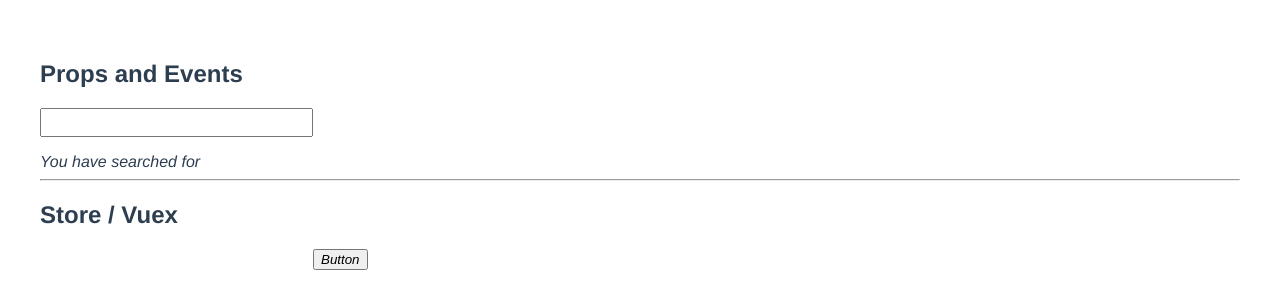
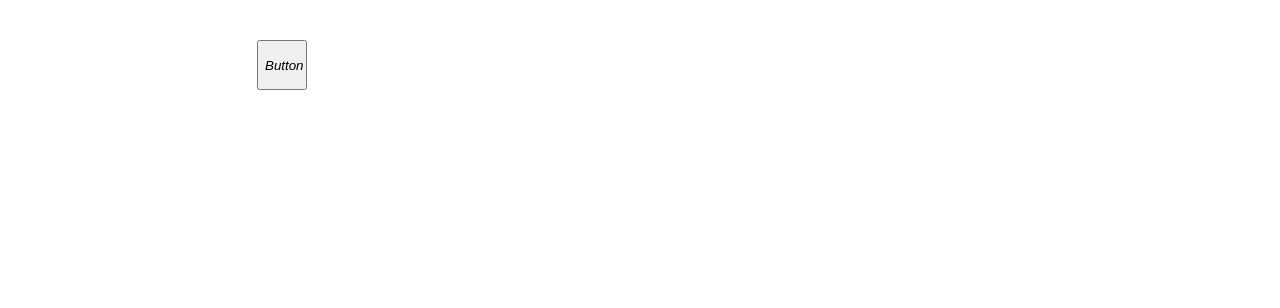
Before and after one commit to mariesophiet/morotai-searchbox, a Vue app: page / in a window 1280 px wide. Shown: the top 308 px of the page. Built offline with nearby package versions, Linux system fonts and the light colour scheme.

Commit message:
animation works

```diff
--- a/src/App.vue
+++ b/src/App.vue
@@ -1,11 +1,6 @@
 <template>
   <div id="app">
-    <h2>Props and Events</h2>
-    <SearchBox searchQuery="" @textHasChanged="parentHandler" />
-    <SearchResults :searchQuery="searchQuery"/>
 
-    <hr />
-    <h2>Store / Vuex</h2>
     <SearchBoxStore />
     <SearchResultsStore />
   </div>
@@ -13,17 +8,17 @@
 
 <script>
 /* eslint-disable */
-import SearchBox from './components/SearchBox.vue'
+//import SearchBox from './components/SearchBox.vue'
 import SearchBoxStore from './components/SearchBoxStore.vue'
-import SearchResults from './components/SearchResults.vue'
+//import SearchResults from './components/SearchResults.vue'
 import SearchResultsStore from './components/SearchResultsStore.vue'
-/*import { TimelineMax } from "gsap";*/
+
 
 export default {
   name: 'MainApp',
   components: {
-    SearchBox,
-    SearchResults,
+    //SearchBox,
+    //SearchResults,
     SearchBoxStore,
     SearchResultsStore
   },
--- a/src/components/SearchBoxStore.vue
+++ b/src/components/SearchBoxStore.vue
@@ -2,9 +2,11 @@
     <div class="search-box">
 
         <form  v-on:submit.prevent></form>
+
+        <div class="content">
         <input class="input" id="input" :class="{visible: attachVisible}" type="text" placeholder="Search" :value="searchQuery"
                @input="triggerChangeTextEvent" @keyup.enter="search"/>
-
+        </div>
         <button id="button" type="button" v-on:click="attachVisible = !attachVisible"><i>Button</i></button>
     </div>
 </template>
@@ -71,29 +73,45 @@ TweenMax.from(".mask2", 2.2, {width:"0px", ease:Power0.easeNone, repeat:-1, repe
 input {
   font-size: 20px;
 }
+.search-box {
+  overflow: auto;
+  display: inline-flex;
+}
+.content .input {
+  right: 0;
+  position: absolute;
+}
+.content {
+  position: relative;
+  width: 212px;
+  margin-right: 5px;
+}
 #button {
-  position: absolute;
   float: right;
+  height: 50px;
+  width: 50px;
 }
 .input {
   visibility: hidden;
   display: inline;
+  left: 0;
 }
 #input {
   width: auto;
-
+  position: absolute;
 }
 @keyframes reducetime {
   0% {
     width: 0%;
+    left: 100%;
   }
   100% {
-    width: 139px;
+    width: 100%;
+    left: 0%;
   }
 }
 .visible {
   visibility: visible;
-  background-color: pink;
   animation-name: reducetime;
   animation-duration: 1s;
 }
```
